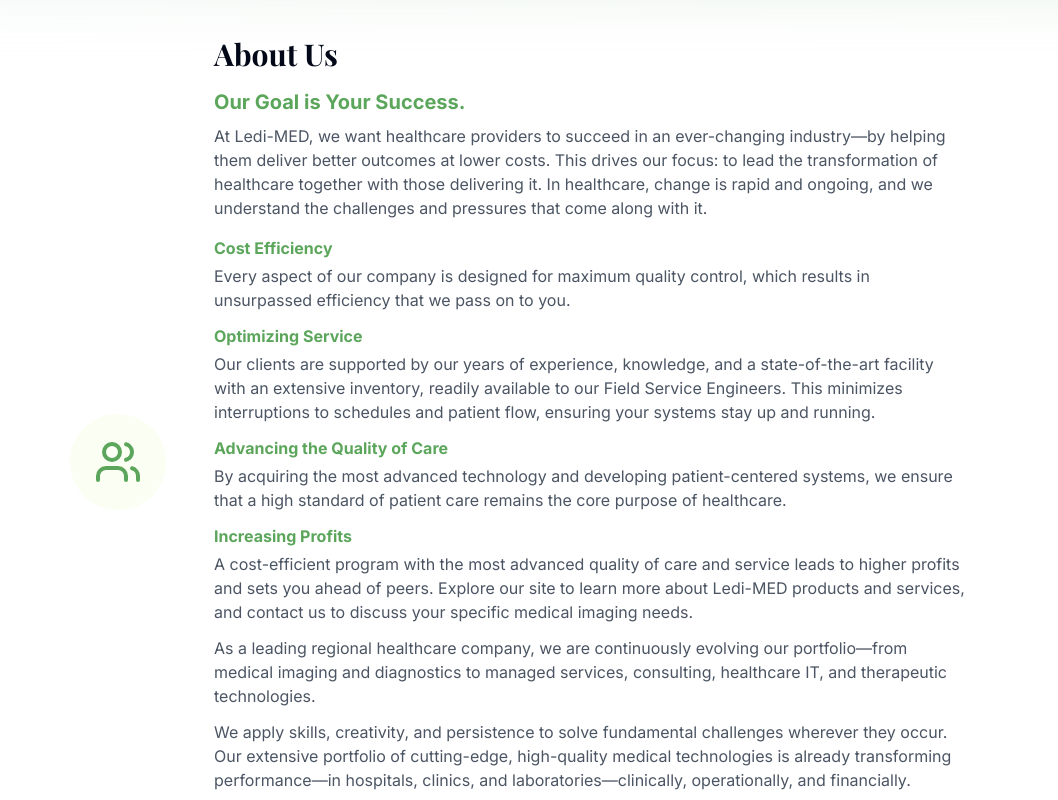
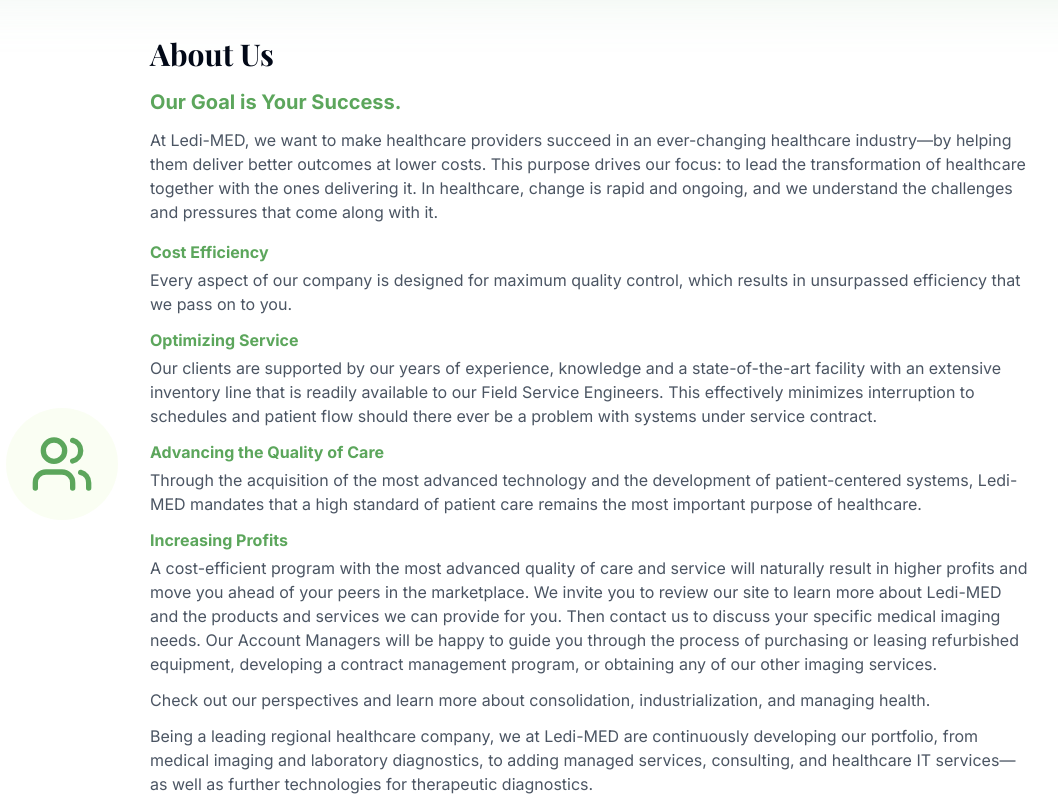
Before and after one commit to rilindmehmeti/ledi-med-website-d853ddb6, a React (Vite) app: page / in a window 1280 px wide. Shown: the part 540-1340 px from the top of the page, without its empty margins (122-1180 px from the left). Built offline with nearby package versions, Linux system fonts and the light colour scheme.

Commit message:
Refactor: Combine about us section elements
Combine the image and the about us content into a single row.

```diff
--- a/src/components/AboutUsSection.tsx
+++ b/src/components/AboutUsSection.tsx
@@ -4,18 +4,20 @@ import React from "react";
 
 const AboutUsSection = () => (
   <section id="about" className="w-full bg-white py-16 px-4 fade-in">
-    <div className="max-w-4xl mx-auto flex flex-col md:flex-row items-center md:gap-12 gap-6">
+    <div className="max-w-5xl mx-auto flex flex-row items-center gap-8 flex-wrap sm:flex-nowrap">
+      {/* Image/Icon */}
       <div className="shrink-0 bg-soft-green/40 rounded-full p-6 flex items-center justify-center animate-fade-in">
-        <Users size={48} color="#5CA65C" />
+        <Users size={64} color="#5CA65C" />
       </div>
-      <div>
+      {/* About Us Content */}
+      <div className="min-w-[220px] flex-1">
         <h2 className="font-playfair text-3xl font-bold mb-4">About Us</h2>
 
-        <h3 className="text-xl font-semibold mb-2 text-primary">
+        <h3 className="text-xl font-semibold mb-3 text-primary">
           Our Goal is Your Success.
         </h3>
         <p className="text-md text-gray-600 mb-4">
-          At Ledi-MED, we want healthcare providers to succeed in an ever-changing industry—by helping them deliver better outcomes at lower costs. This drives our focus: to lead the transformation of healthcare together with those delivering it. In healthcare, change is rapid and ongoing, and we understand the challenges and pressures that come along with it.
+          At Ledi-MED, we want to make healthcare providers succeed in an ever-changing healthcare industry—by helping them deliver better outcomes at lower costs. This purpose drives our focus: to lead the transformation of healthcare together with the ones delivering it. In healthcare, change is rapid and ongoing, and we understand the challenges and pressures that come along with it.
         </p>
 
         <h4 className="font-semibold text-primary mb-1">Cost Efficiency</h4>
@@ -25,27 +27,29 @@ const AboutUsSection = () => (
 
         <h4 className="font-semibold text-primary mb-1">Optimizing Service</h4>
         <p className="mb-3 text-gray-600">
-          Our clients are supported by our years of experience, knowledge, and a state-of-the-art facility with an extensive inventory, readily available to our Field Service Engineers. This minimizes interruptions to schedules and patient flow, ensuring your systems stay up and running.
+          Our clients are supported by our years of experience, knowledge and a state-of-the-art facility with an extensive inventory line that is readily available to our Field Service Engineers. This effectively minimizes interruption to schedules and patient flow should there ever be a problem with systems under service contract.
         </p>
 
         <h4 className="font-semibold text-primary mb-1">Advancing the Quality of Care</h4>
         <p className="mb-3 text-gray-600">
-          By acquiring the most advanced technology and developing patient-centered systems, we ensure that a high standard of patient care remains the core purpose of healthcare.
+          Through the acquisition of the most advanced technology and the development of patient-centered systems, Ledi-MED mandates that a high standard of patient care remains the most important purpose of healthcare.
         </p>
 
         <h4 className="font-semibold text-primary mb-1">Increasing Profits</h4>
         <p className="mb-3 text-gray-600">
-          A cost-efficient program with the most advanced quality of care and service leads to higher profits and sets you ahead of peers. Explore our site to learn more about Ledi-MED products and services, and contact us to discuss your specific medical imaging needs.
+          A cost-efficient program with the most advanced quality of care and service will naturally result in higher profits and move you ahead of your peers in the marketplace. We invite you to review our site to learn more about Ledi-MED and the products and services we can provide for you. Then contact us to discuss your specific medical imaging needs. Our Account Managers will be happy to guide you through the process of purchasing or leasing refurbished equipment, developing a contract management program, or obtaining any of our other imaging services.
         </p>
 
         <p className="mb-3 text-gray-600">
-          As a leading regional healthcare company, we are continuously evolving our portfolio—from medical imaging and diagnostics to managed services, consulting, healthcare IT, and therapeutic technologies.
+          Check out our perspectives and learn more about consolidation, industrialization, and managing health.
         </p>
+
         <p className="mb-3 text-gray-600">
-          We apply skills, creativity, and persistence to solve fundamental challenges wherever they occur. Our extensive portfolio of cutting-edge, high-quality medical technologies is already transforming performance—in hospitals, clinics, and laboratories—clinically, operationally, and financially.
+          Being a leading regional healthcare company, we at Ledi-MED are continuously developing our portfolio, from medical imaging and laboratory diagnostics, to adding managed services, consulting, and healthcare IT services—as well as further technologies for therapeutic diagnostics.
         </p>
+
         <p className="mb-3 text-gray-600">
-          Check out our perspectives to learn more about consolidation, industrialization, and managing health. Let our Account Managers guide you—whether you’re looking to purchase or lease refurbished equipment, develop a contract management program, or access our imaging services.
+          We apply our skills, our creativity and persistence to solve fundamental challenges whenever and wherever they occur. Our extensive portfolio of cutting-edge, high-quality medical technologies is already helping transform daily performance in many hospital departments—clinically, operationally and financially.
         </p>
       </div>
     </div>
```
